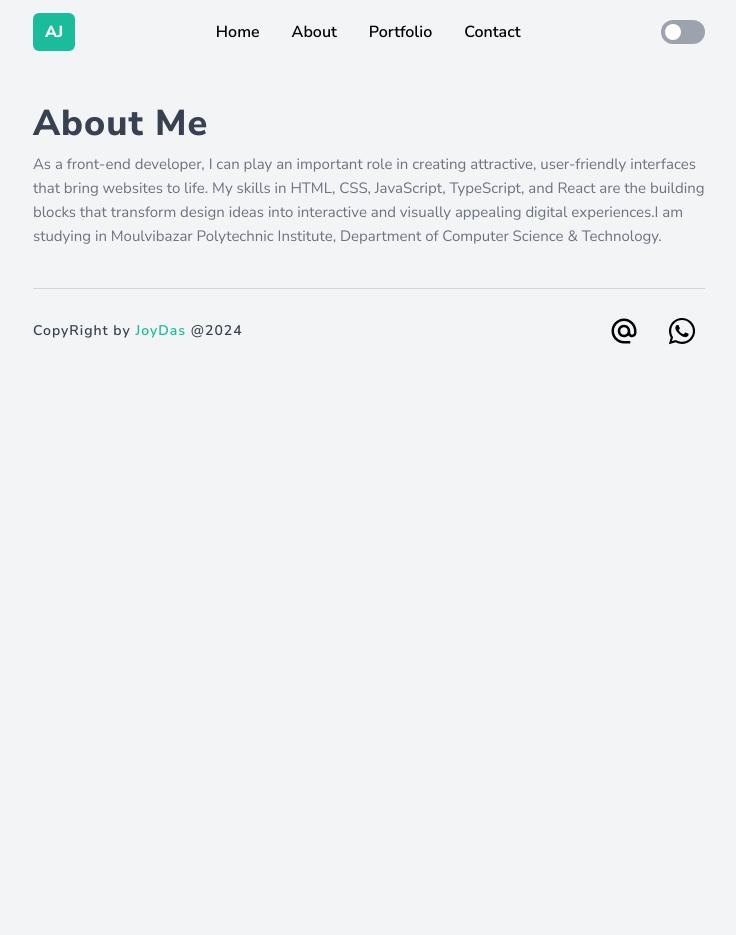
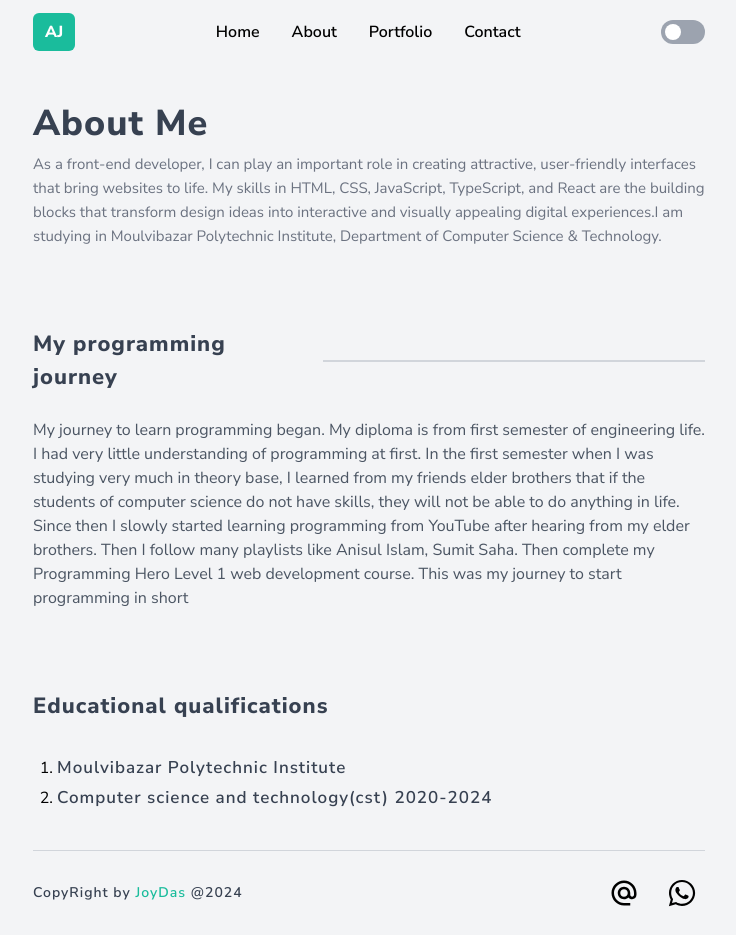
Before and after one commit to Anirbandasjoy/TechCanvas, a React (Vite) app: page /about in a window 1280 px wide. Shown: the whole page, without its empty margins (271-1007 px from the left). Before the commit the page ends 800 px from the top, so only its background shows below. Built offline with nearby package versions, Linux system fonts and the light colour scheme.

Commit message:
change project details page

```diff
--- a/src/pages/About/About.tsx
+++ b/src/pages/About/About.tsx
@@ -7,6 +7,45 @@ const About = () => {
         title="About Me"
         subTitile="As a front-end developer, I can play an important role in creating attractive, user-friendly interfaces that bring websites to life. My skills in HTML, CSS, JavaScript, TypeScript, and React are the building blocks that transform design ideas into interactive and visually appealing digital experiences.I am studying in Moulvibazar Polytechnic Institute, Department of Computer Science & Technology."
       />
+      <div className="mt-20 space-y-6">
+        <div className="flex items-center flex-col sm:flex-row gap-3">
+          <h1 className="text-[22px] font-extrabold text-gray-700 dark:text-gray-300 tracking-[1px]">
+            My programming journey
+          </h1>
+          <div className="h-[2px] sm:w-7/12 w-11/12 bg-gray-300 dark:bg-gray-600"></div>
+        </div>
+        <p className="text-xs sm:text-[16px] leading-6  dark:text-gray-300 text-gray-600">
+          My journey to learn programming began. My diploma is from first
+          semester of engineering life. I had very little understanding of
+          programming at first. In the first semester when I was studying very
+          much in theory base, I learned from my friends elder brothers that if
+          the students of computer science do not have skills, they will not be
+          able to do anything in life. Since then I slowly started learning
+          programming from YouTube after hearing from my elder brothers. Then I
+          follow many playlists like Anisul Islam, Sumit Saha. Then complete my
+          Programming Hero Level 1 web development course. This was my journey
+          to start programming in short
+        </p>
+      </div>
+      <div className="mt-20">
+        <h1 className="text-[22px] font-extrabold text-gray-700 dark:text-gray-300 tracking-[1px]">
+          Educational qualifications
+        </h1>
+        <div className="mt-8">
+          <ul className=" list-decimal ml-6 space-y-1">
+            <li className="space-y-1 dark:text-gray-200  ">
+              <h1 className="sm:text-[17px] text-[16px] font-semibold text-gray-700 dark:text-gray-300 tracking-[1px]">
+                Moulvibazar Polytechnic Institute
+              </h1>
+            </li>
+            <li className="space-y-1 dark:text-gray-200  ">
+              <h1 className="sm:text-[17px] text-[16px] font-semibold text-gray-700 dark:text-gray-300 tracking-[1px]">
+                Computer science and technology(cst) 2020-2024
+              </h1>
+            </li>
+          </ul>
+        </div>
+      </div>
     </div>
   );
 };
--- a/src/shared/Projects/ProjectDetails/ProjectsFoure.tsx
+++ b/src/shared/Projects/ProjectDetails/ProjectsFoure.tsx
@@ -39,7 +39,7 @@ const ProjectsFoure = () => {
           you want, you can save posts made by others. This website has an admin
           dashboard which only admin can access. There is an option to manage
           users and manage posted news from the dashboard. Admin can see all the
-          information through the chart
+          information through the chart.
         </p>
       </div>
       <div className="mt-20">
@@ -59,7 +59,7 @@ const ProjectsFoure = () => {
                 read on a post and there is a process to visit the profile of
                 the user who has liked and commented. Users can share news posts
                 on WhatsApp, Linkedin, Facebook and other social media if they
-                want
+                want.
               </p>
             </li>
             <li className="space-y-1 dark:text-gray-200">
@@ -69,7 +69,7 @@ const ProjectsFoure = () => {
               <p className="text-xs sm:text-[16px] leading-6  dark:text-gray-300 text-gray-600">
                 There is this system where users can post news if they want.
                 There must be a login for that. And user can save any news.
-                Later he can easily see the news
+                Later he can easily see the news.
               </p>
             </li>
             <li className="space-y-1 dark:text-gray-200">
@@ -80,7 +80,7 @@ const ProjectsFoure = () => {
                 A user will have his own profile which he can visit himself or
                 someone else. Users can set and update their own profile name,
                 profile image, background image. The user's own posts will
-                appear on his profile page
+                appear on his profile page.
               </p>
             </li>
             <li className="space-y-1 dark:text-gray-200">
@@ -91,11 +91,23 @@ const ProjectsFoure = () => {
                 There is a separate dashboard for admin. Admin can perform
                 different functions including manage user manage news. Like he
                 can verify any user if he wants. There is a system of removal.
-                Anyone can remove news
+                Anyone can remove news.
               </p>
             </li>
           </ul>
         </div>
+      </div>
+      <div className="mt-20 space-y-6">
+        <div className="">
+          <h1 className="text-[22px] font-extrabold text-gray-700 dark:text-gray-300 tracking-[1px]">
+            Future plans
+          </h1>
+        </div>
+        <p className="text-xs sm:text-[16px] leading-6  dark:text-gray-300 text-gray-600">
+          In this project I will use data structures and algorithms in the
+          backend for performance optimization at the next stage. To make the
+          operation of the website faster.
+        </p>
       </div>
       <div className="mt-20">
         <h1 className="text-[22px] font-extrabold text-gray-700 dark:text-gray-300 tracking-[1px]">
```
